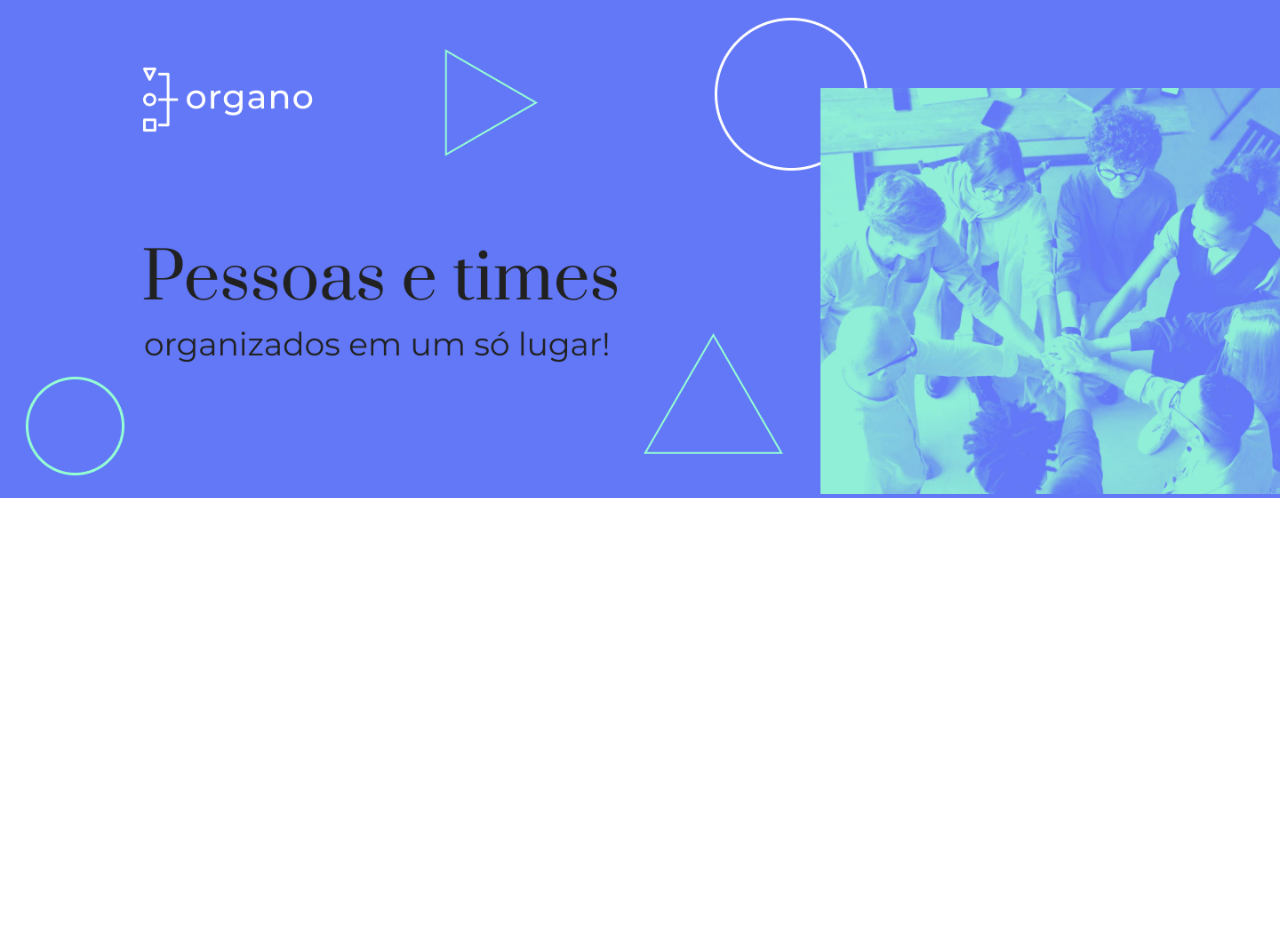
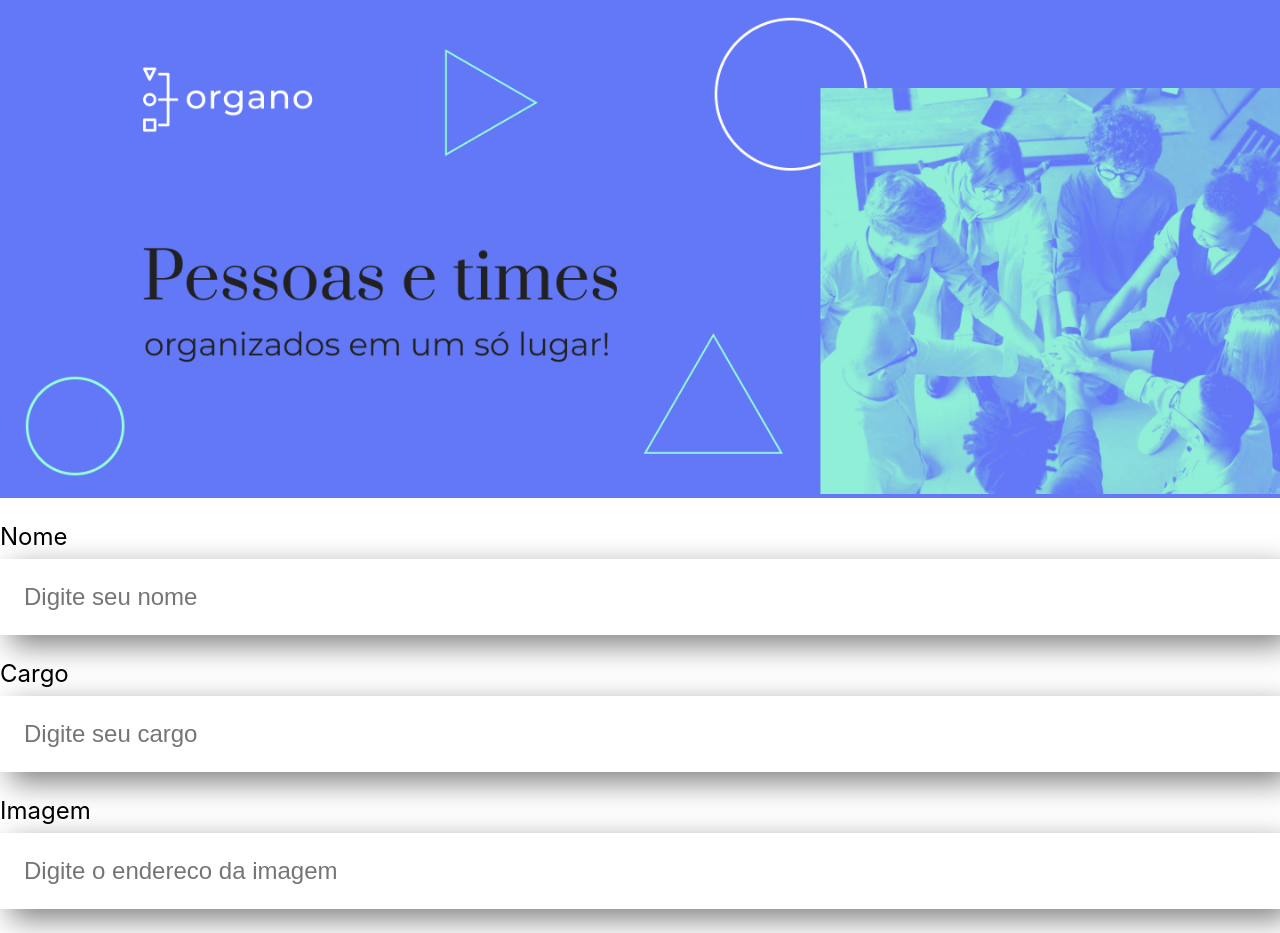
Before and after one commit to kevinsolar/organo, a JavaScript app: page / in a window 1280 px wide. Before the commit the page ends 800 px from the top, so only its background shows below. Built offline with nearby package versions, Linux system fonts and the light colour scheme; the HTML template or start-up script is replaced by a standard one.

Commit message:
descobrindo os parametros de componente.

```diff
--- a/src/App.js
+++ b/src/App.js
@@ -1,9 +1,13 @@
-import Banner from "./components/Banner/Banner";
+import Banner from "./components/Banner";
+import CampoTexto from "./components/CampoTexto";//se usar index.js no componente criado, na importacao eu so preciso "puxar" pelo nome da pasta, pq por padrao ele sempre busca o index.js
 
 function App() {
 	return (
 		<div className="App">
          <Banner />
+         <CampoTexto label="Nome" placeholder="Digite seu nome" />{/* Passo como parametro uma label com o que desejo imprimir, nesse caso eh label="Nome", entao preciso declarar isso no meu componente agora. */}
+         <CampoTexto label="Cargo" placeholder="Digite seu cargo" />
+         <CampoTexto label="Imagem" placeholder="Digite o endereco da imagem" />
 		</div>
 	);
 }
--- a/src/components/Banner/Banner.js
+++ b/src/components/Banner/Banner.js
@@ -1,6 +1,6 @@
 import './Banner.css'
 
-function Banner() {
+ export const Banner = () => {
 
    //Isso é um JSX, parece html, mas não é.
    return (
@@ -9,5 +9,3 @@ function Banner() {
       </header>
    )
 }
-
-export default Banner
--- /dev/null
+++ b/src/components/Banner/index.js
@@ -0,0 +1,3 @@
+import { Banner } from "./Banner";
+
+export default Banner;
--- /dev/null
+++ b/src/components/CampoTexto/CampoTexto.css
@@ -0,0 +1,19 @@
+.campo-texto {
+   margin: 24px 0;
+}
+
+.campo-texto label {
+   display: block;
+   margin-bottom: 8px;
+   font-size: 24px;
+}
+
+.campo-texto input {
+   background-color: #fff;
+   box-shadow: 10px 10px 30px rgba(0, 0, 0, 0.5);
+   width: 100%;
+   border: none;
+   font-size: 24px;
+   padding: 24px;
+   box-sizing: border-box;
+}
--- /dev/null
+++ b/src/components/CampoTexto/index.js
@@ -0,0 +1,17 @@
+import './CampoTexto.css'
+
+//Uma forma de criar a funcao eh com function, ou dessa forma, nao tem um jeito certo, mas eh bom ter um padrao.
+const CampoTexto = (props) => {/* Aqui pegamos o que esta sendo passado implicitamente com o props, para fazer a busca dos parametros que estamos passando para o nosso componente */
+
+   return (
+      <div className="campo-texto">
+         <label>
+            {props.label}  {/* Aqui faco a declaracao da minha label */}
+         </label>
+         <input placeholder={props.placeholder} />
+      </div>
+   )
+
+}
+
+export default CampoTexto
```
